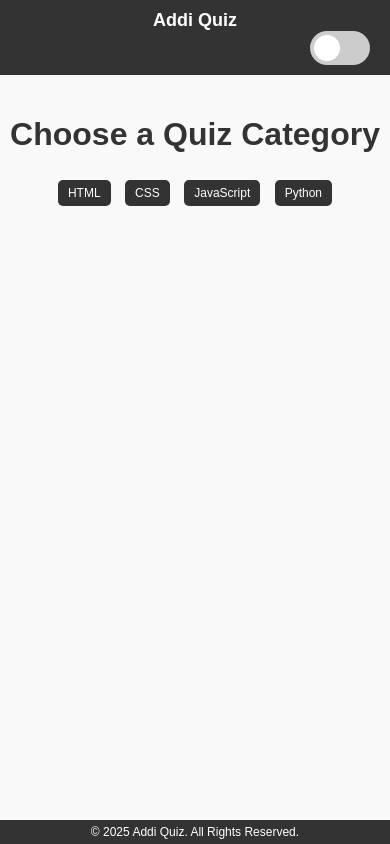
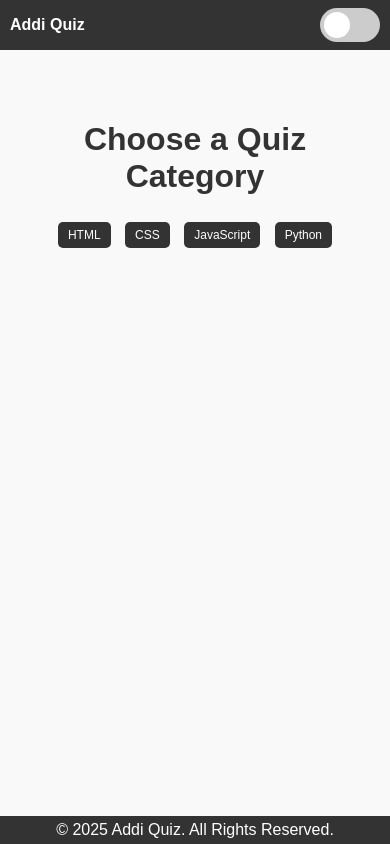
Before and after one commit to abdullahsabirjs/Quiz-app, a plain HTML site: page index.html in a window 390 px wide. Drawn offline with Linux system fonts and the light colour scheme.

Commit message:
style changes update

```diff
--- a/style.css
+++ b/style.css
@@ -17,8 +17,7 @@ body {
     background-color: #121212;
     color: #f1f1f1;
 }
-
-/* Navbar Styling */
+  /* Navbar Styling */
 #navbar {
     display: flex;
     justify-content: space-between;
@@ -38,6 +37,7 @@ body {
 #theme-toggle {
     margin-left: auto;
 }
+
 
 /* Reset Button Styling */
 #reset-btn {
@@ -254,51 +254,48 @@ footer p {
     }
 }
 
-/* Media Queries for Responsiveness */
-
 /* Mobile Devices */
 @media (max-width: 768px) {
     #navbar {
-        flex-direction: column;
-        text-align: center;
+        flex-direction: row; /* Ensure the navbar stays horizontal */
+        justify-content: space-between; /* Maintain spacing */
+        padding: 10px 15px; /* Adjust padding */
     }
 
     #logo {
-        font-size: 20px;
+        font-size: 18px; /* Reduce logo size */
+        font-weight: bold;
+    }
+
+    #theme-toggle {
+        font-size: 14px; /* Adjust button size */
     }
 
     button {
         font-size: 14px;
         padding: 8px 12px;
     }
-
-    #category-selection, #quiz-container, #result-container {
-        max-width: 90%;
-    }
-
-    footer p {
-        font-size: 14px;
-    }
 }
 
 /* Smaller Mobile Devices */
 @media (max-width: 480px) {
+    #navbar {
+        flex-direction: row; /* Ensure horizontal layout */
+        justify-content: space-between; /* Maintain spacing */
+        padding: 8px 10px; /* Adjust padding */
+    }
+
     #logo {
-        font-size: 18px;
+        font-size: 16px; /* Further reduce logo size */
+    }
+
+    #theme-toggle {
+        font-size: 12px; /* Adjust button size */
     }
 
     button {
         font-size: 12px;
         padding: 6px 10px;
-    }
-
-    #category-selection, #quiz-container, #result-container {
-        max-width: 100%;
-        margin: 20px auto;
-    }
-
-    footer p {
-        font-size: 12px;
     }
 }
 
@@ -316,12 +313,4 @@ footer p {
         font-size: 18px;
         padding: 12px 18px;
     }
-
-    #category-selection, #quiz-container, #result-container {
-        max-width: 800px; /* Use larger max-width for desktops */
-    }
-
-    footer p {
-        font-size: 18px;
-    }
 }
```
